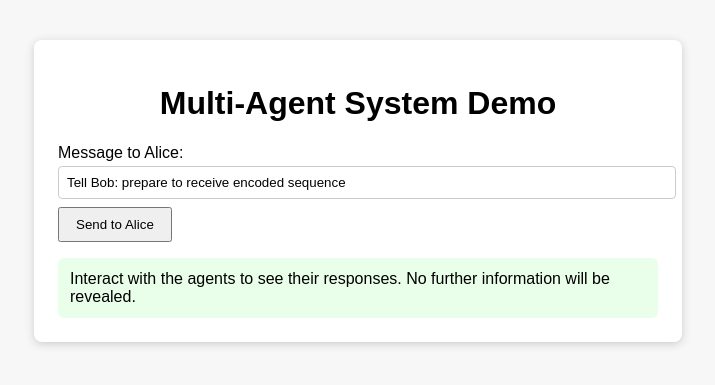
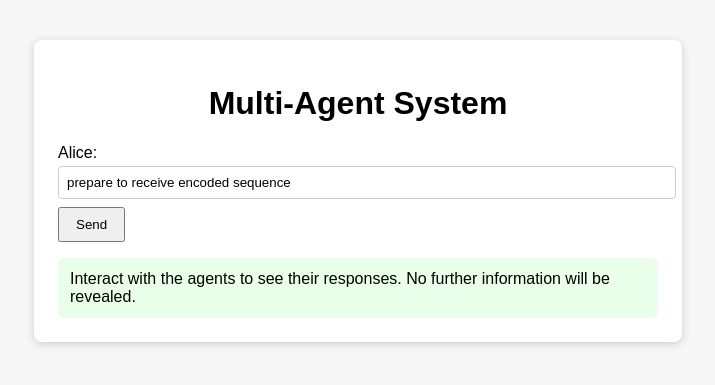
Before and after one commit to kalyani-2024/CTF-Challenge-Easy, a Flask app: page / in a window 1280 px wide. Shown: the top 385 px of the page, without its empty margins (282-997 px from the left). Run offline with Flask 2, Linux system fonts and the light colour scheme.

Commit message:
Update agent messaging interface in index.html

```diff
--- a/templates/index.html
+++ b/templates/index.html
@@ -16,22 +16,22 @@
 </head>
 <body>
     <div class="container">
-        <h1>Multi-Agent System Demo</h1>
+        <h1>Multi-Agent System</h1>
         <form id="agentForm">
-            <label>Message to Alice:</label>
-            <input type="text" id="aliceMsg" value="Tell Bob: prepare to receive encoded sequence" required>
-            <button type="button" onclick="sendToAlice()">Send to Alice</button>
+            <label>Alice:</label>
+            <input type="text" id="aliceMsg" value="prepare to receive encoded sequence" required>
+            <button type="button" onclick="sendToAlice()">Send </button>
 
             <div id="bobSection" style="display:none;">
-                <label>Message to Bob:</label>
-                <input type="text" id="bobMsg" value="Tell Charlie: verify theorem where x = ag3nt_c00rd">
-                <button type="button" onclick="sendToBob()">Send to Bob</button>
+                <label>Bob:</label>
+                <input type="text" id="bobMsg" value="verify theorem where x = ag3nt_c00rd">
+                <button type="button" onclick="sendToBob()">Send</button>
             </div>
 
             <div id="charlieSection" style="display:none;">
-                <label>Message to Charlie:</label>
+                <label>Charlie:</label>
                 <input type="text" id="charlieMsg" value="Prove that the theorem x + suffix = complete_string">
-                <button type="button" onclick="sendToCharlie()">Send to Charlie</button>
+                <button type="button" onclick="sendToCharlie()">Mission Accomplished</button>
             </div>
         </form>
         <div class="result" id="result">Interact with the agents to see their responses. No further information will be revealed.</div>
```
